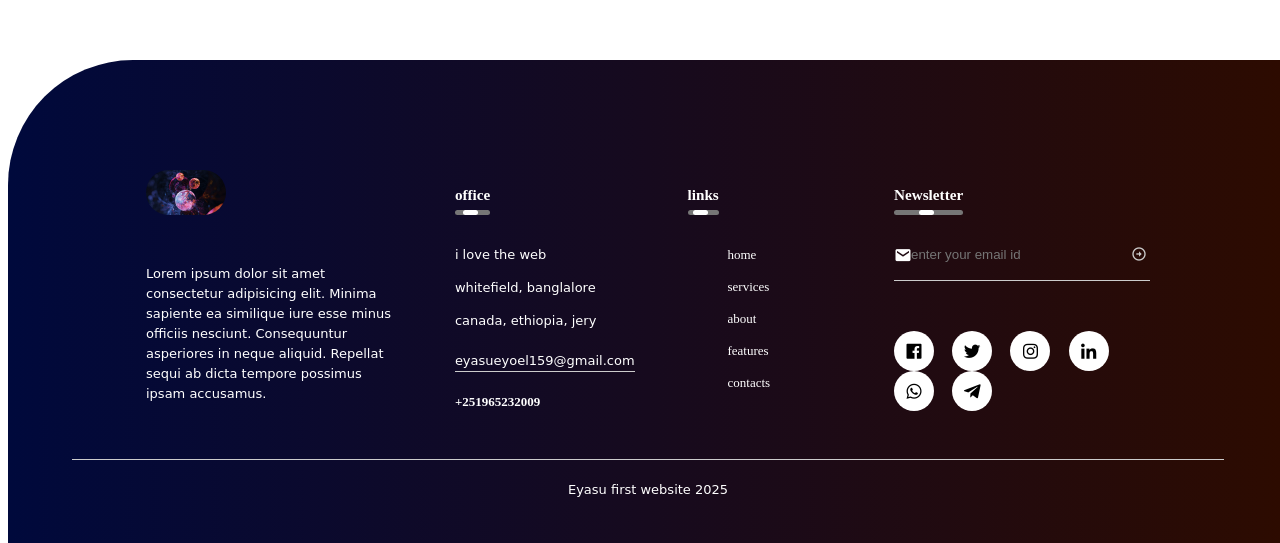
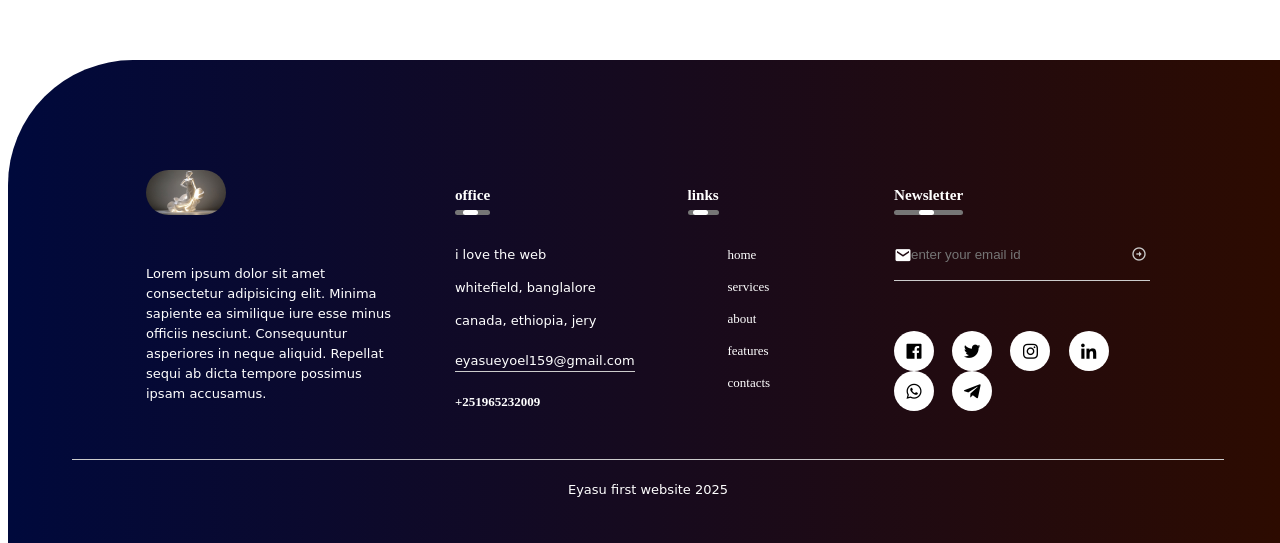
Before and after one commit to Eyuweb1/sweibt, a plain HTML site: page index.html in a window 1280 px wide. Shown: the part 3057-3600 px from the top of the page. Drawn offline with nearby package versions, Linux system fonts and the light colour scheme.

Commit message:
index.html

```diff
--- a/index.html
+++ b/index.html
@@ -138,7 +138,7 @@
     <footer>
         <div class="row">
             <div class="col">
-                <img src="img/d26.jpg" class="logo" style="border-radius: 40px;">
+                <img src="img/d34.jpg" class="logo" style="border-radius: 40px;">
                 <p>Lorem ipsum dolor sit amet consectetur adipisicing elit. Minima sapiente ea similique iure esse minus officiis nesciunt. Consequuntur asperiores in neque aliquid. Repellat sequi ab dicta tempore possimus ipsam accusamus.</p>
             </div>
             <div class="col">
```
